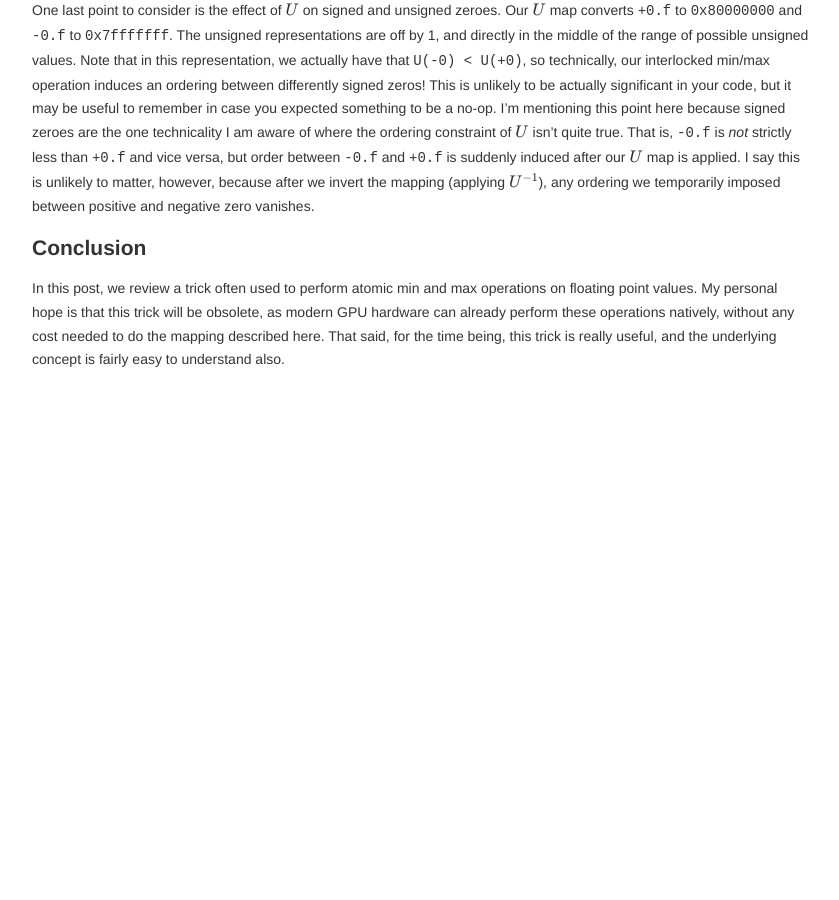
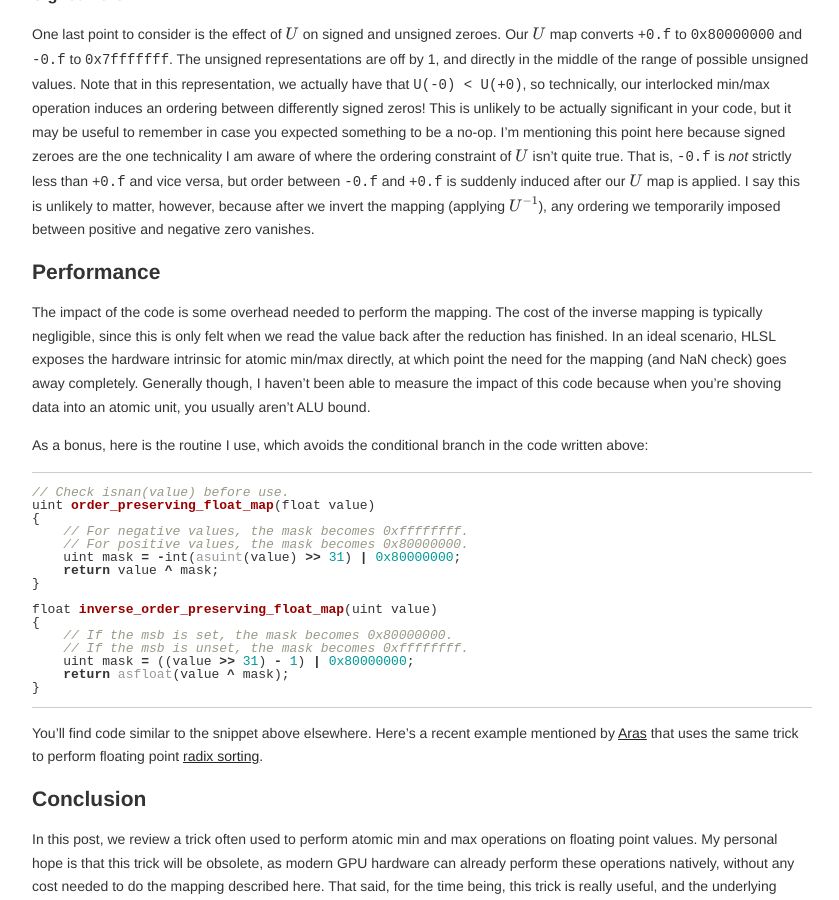
Before and after one commit to jeremyong/jeremyong.github.com, a Jekyll site: the page built from _posts/2023-09-05-f32-interlocked-min-max-hlsl.markdown, in a window 1280 px wide and 900 px high, scrolled down 4343 px. Shown: the whole window, without its empty margins (218-1057 px from the left). Built offline with Jekyll 4.4.1, drawn with Linux system fonts in a browser that asks for light colours; nearby versions of some CDN libraries; before the commit the page ends 4805 px from its top, so only the background shows below that; some of the changed text lies outside the part shown.

Commit message:
Add discussion on performance and radix sorting link

````diff
--- a/_posts/2023-09-05-f32-interlocked-min-max-hlsl.markdown
+++ b/_posts/2023-09-05-f32-interlocked-min-max-hlsl.markdown
@@ -13,7 +13,7 @@ or a location in an `RWByteAddressBuffer` (or some other `uint` or `int` typed-r
 These intrinsics are extremely useful in a variety of situations -- here are a couple common ones:
 
 - Incrementing a counter in order to allocate memory on the GPU (e.g. to implement order-independent transparency)
-- Summing a computed value across all invocations (e.g. to count the number of occurrences something occurs)
+- Summing a computed value across all invocations (e.g. to count the number of occurrences of an event)
 
 There is an unfortunate limitation with the interlocked intrinsics at the moment, however.
 Namely, while the interlocked intrinsics did gain [64-bit support](https://microsoft.github.io/DirectX-Specs/d3d/HLSL_SM_6_6_Int64_and_Float_Atomics.html#integer-64-bit-capabilities)
@@ -23,7 +23,7 @@ For example, if you study the [RDNA2 ISA](https://www.amd.com/content/dam/amd/en
 you will find instructions such as `BUFFER_ATOMIC_FMIN` among others (which come fully featured with NaN, INF, and denormal handling).
 
 While atomic `float` sums are understandably unavailable, it turns out there is a somewhat (well-?) known trick
-to perform atomic min and max reductions on floats.
+to perform atomic min and max reductions on floats. You would want this, for example, in order to compute the max or min luminance in a frame (among other useful quantities).
 
 ## The trick
 
@@ -253,6 +253,38 @@ is suddenly induced after our $U$ map is applied. I say this is unlikely to matt
 invert the mapping (applying $U^{-1}$), any ordering we temporarily imposed between positive and negative
 zero vanishes.
 
+## Performance
+
+The impact of the code is some overhead needed to perform the mapping. The cost of the inverse mapping is
+typically negligible, since this is only felt when we read the value back after the reduction has finished.
+In an ideal scenario, HLSL exposes the hardware intrinsic for atomic min/max directly, at which point the
+need for the mapping (and NaN check) goes away completely. Generally though, I haven't been able to measure
+the impact of this code because when you're shoving data into an atomic unit, you usually aren't ALU bound.
+
+As a bonus, here is the routine I use, which avoids the conditional branch in the code written above:
+
+```hlsl
+// Check isnan(value) before use.
+uint order_preserving_float_map(float value)
+{
+    // For negative values, the mask becomes 0xffffffff.
+    // For positive values, the mask becomes 0x80000000.
+    uint mask = -int(asuint(value) >> 31) | 0x80000000;
+    return value ^ mask;
+}
+
+float inverse_order_preserving_float_map(uint value)
+{
+    // If the msb is set, the mask becomes 0x80000000.
+    // If the msb is unset, the mask becomes 0xffffffff.
+    uint mask = ((value >> 31) - 1) | 0x80000000;
+    return asfloat(value ^ mask);
+}
+```
+
+You'll find code similar to the snippet above elsewhere. Here's a recent example mentioned by [Aras](https://mastodon.gamedev.place/@aras/111013246511298342)
+that uses the same trick to perform floating point [radix sorting](http://stereopsis.com/radix.html).
+
 ## Conclusion
 
 In this post, we review a trick often used to perform atomic min and max operations on floating point values.
````
